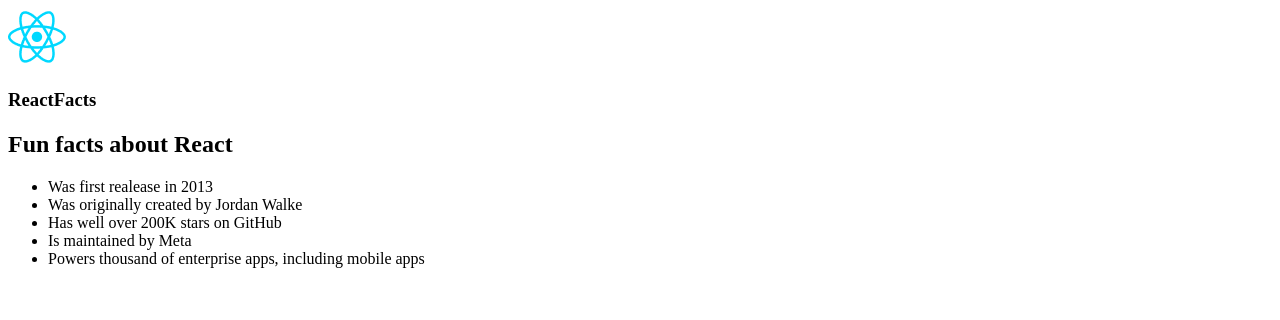
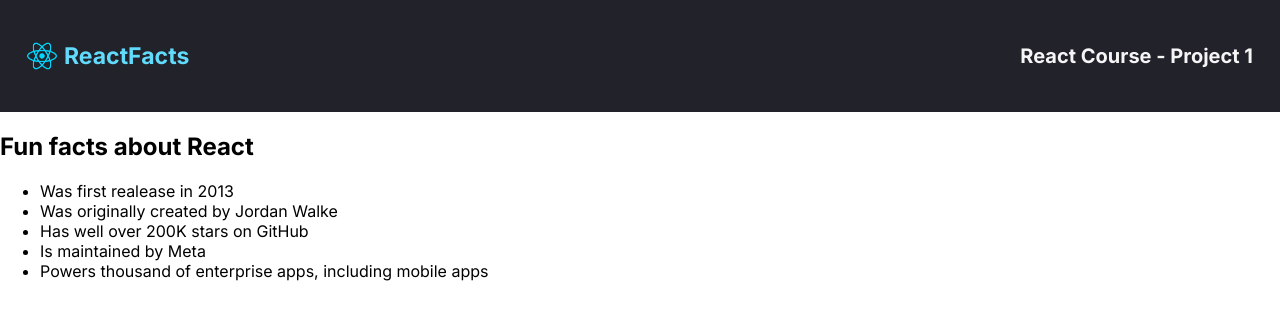
Before and after one commit to erzanthedev/site-info, a React (Vite) app: page / in a window 1280 px wide. Shown: the top 320 px of the page. Built offline with nearby package versions, Linux system fonts and the light colour scheme.

Commit message:
feat: added styling to navbar

```diff
--- a/src/components/Navbar.jsx
+++ b/src/components/Navbar.jsx
@@ -3,8 +3,9 @@
 export default function Navbar() {
   return (
     <nav>
-      <img src={Logo} alt="Image of React Icon" />
-      <h3>ReactFacts</h3>
+      <img className="nav-logo" src={Logo} alt="Image of React Icon" />
+      <h3 className="nav-logo-title">ReactFacts</h3>
+      <h4 className="push-right">React Course - Project 1</h4>
     </nav>
   );
 }
--- a/src/style.css
+++ b/src/style.css
@@ -0,0 +1,30 @@
+body {
+  font-family: Inter, sans-serif;
+  box-sizing: border-box;
+  margin: 0;
+}
+
+nav {
+  height: 50px;
+  display: flex;
+  align-items: center;
+  padding: 31px 27px;
+  background-color: #21222a;
+}
+
+.nav-logo {
+  width: 30px;
+  height: 30px;
+  margin-right: 7px;
+}
+
+.nav-logo-title {
+  color: #61dafb;
+  margin-right: auto;
+  font-size: 23px;
+}
+
+.push-right {
+  color: whitesmoke;
+  font-size: 20px;
+}
```
